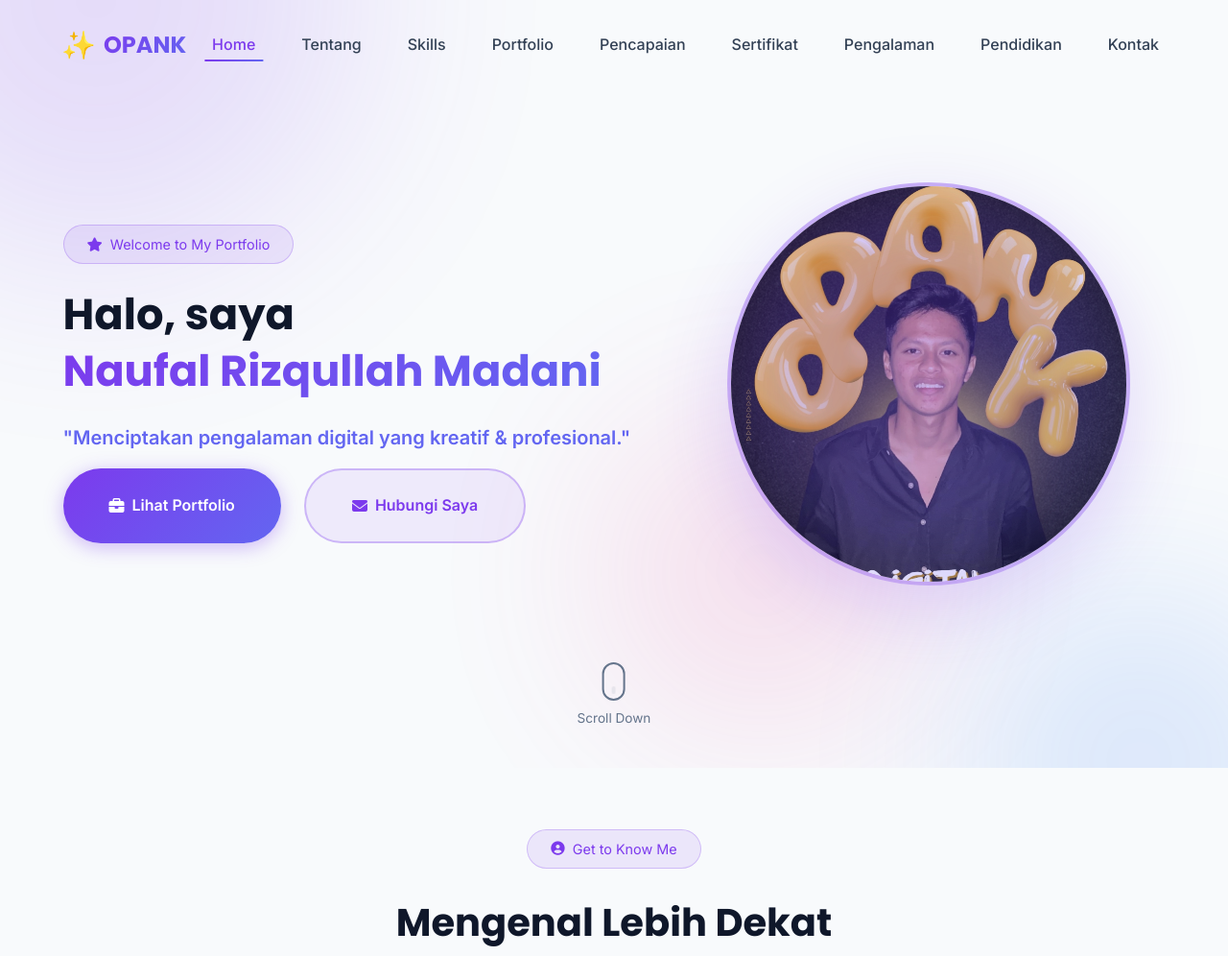
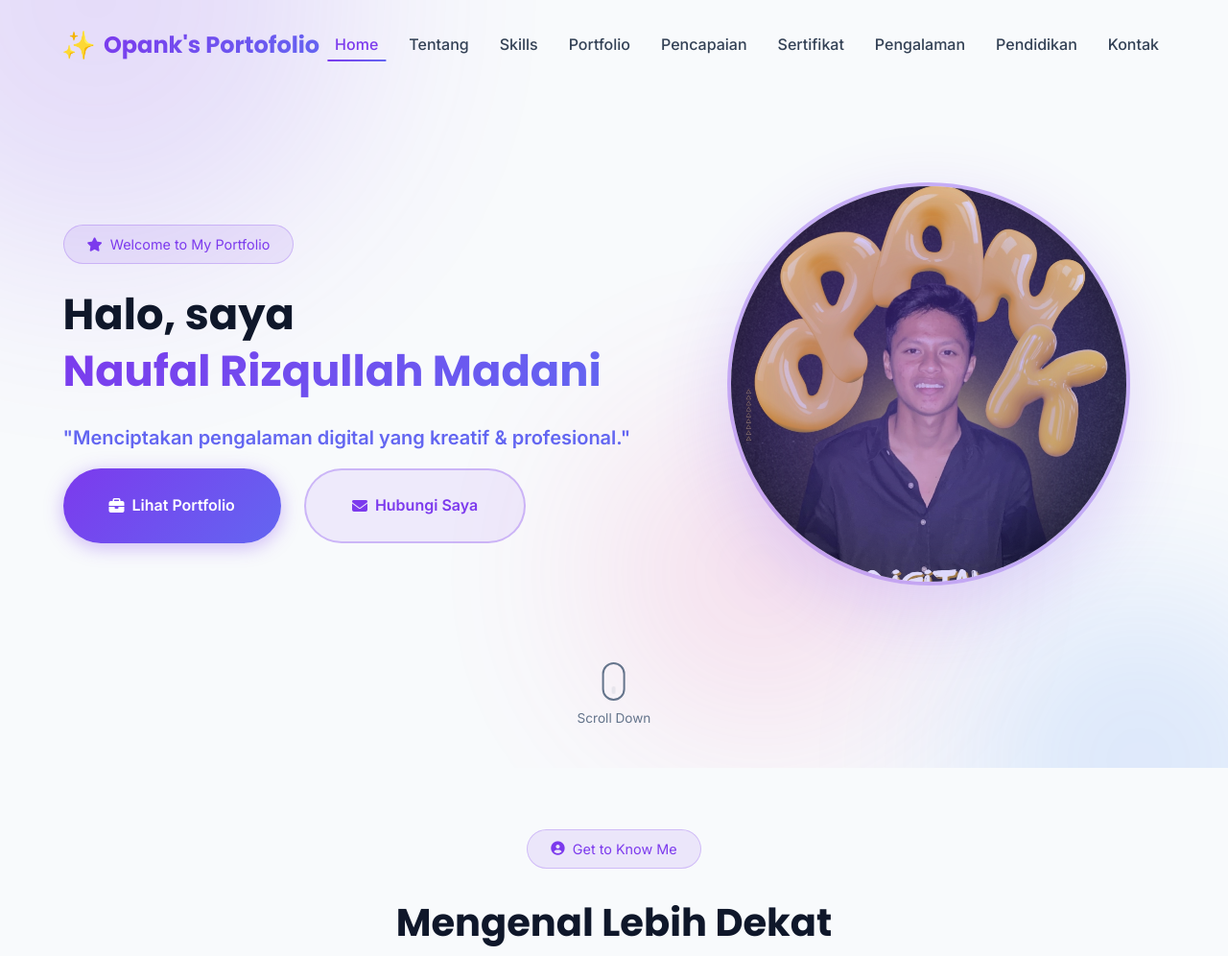
Before and after one commit to NaufalRM14/PortofolioOpankRM, a plain HTML site: page index.html in a window 1280 px wide. Shown: the top 996 px of the page at 96% size. Drawn offline with Linux system fonts and the light colour scheme.

Commit message:
update header

```diff
--- a/index.html
+++ b/index.html
@@ -22,7 +22,7 @@
         <div class="container nav-container">
             <div class="nav-brand">
                 <span class="brand-icon">✨</span>
-                <span class="brand-text">OPANK</span>
+                <span class="brand-text">Opank's Portofolio</span>
             </div>
             <button class="nav-toggle" id="navToggle">
                 <span></span>
@@ -641,7 +641,7 @@
                             Berpartisipasi dalam Uji Kemahiran Berbahasa Indonesia dan mendapatkan peringkat "Madya".
                         </p>
                     </div>
-            </div>
+                </div>
                 <div class="timeline-item animate-on-scroll">
                     <div class="timeline-marker"></div>
                     <div class="timeline-content glass-card">
@@ -654,7 +654,7 @@
                             bidang Social Media Marketing.
                         </p>
                     </div>
-                    </div>
+                </div>
                 <div class="timeline-item animate-on-scroll">
                     <div class="timeline-marker"></div>
                     <div class="timeline-content glass-card">
@@ -663,7 +663,8 @@
                         </div>
                         <h3>Business Case Competition (MANIFEST 2024)</h3>
                         <p>
-                           Berpartisipasi dalam kompetisi tingkat nasional "Business Case Competition" pada ajang MANIFEST 2024 yang diselenggarakan oleh ITS Surabaya.
+                            Berpartisipasi dalam kompetisi tingkat nasional "Business Case Competition" pada ajang
+                            MANIFEST 2024 yang diselenggarakan oleh ITS Surabaya.
                         </p>
                     </div>
                 </div>
@@ -701,7 +702,8 @@
                         </div>
                         <h3>Workshop UI/UX + AI (Dunia Coding)</h3>
                         <p>
-                            Menyelesaikan pelatihan intensif selama 4 jam pembelajaran yang berfokus pada perancangan Landing Page untuk sektor Edu-Tech.
+                            Menyelesaikan pelatihan intensif selama 4 jam pembelajaran yang berfokus pada perancangan
+                            Landing Page untuk sektor Edu-Tech.
                         </p>
                     </div>
                 </div>
--- a/styles.css
+++ b/styles.css
@@ -96,6 +96,23 @@ body {
     font-family: var(--font-heading);
     font-size: 1.5rem;
     font-weight: 700;
+    /* Tambahkan dua baris di bawah ini */
+    white-space: nowrap;
+    /* Mencegah teks patah menjadi dua baris */
+    flex-shrink: 0;
+    /* Mencegah brand menciut saat menu navigasi lebar */
+}
+
+/* Tambahkan sedikit penyesuaian untuk layar sangat kecil */
+@media (max-width: 480px) {
+    .nav-brand {
+        font-size: 1.2rem;
+        /* Mengecilkan font sedikit agar tidak memakan tempat */
+    }
+
+    .brand-icon {
+        font-size: 1.4rem;
+    }
 }
 
 .brand-icon {
@@ -111,8 +128,10 @@ body {
 
 .nav-menu {
     display: flex;
-    gap: var(--spacing-lg);
+    gap: 1rem;
+    /* Kurangi dari spacing-lg agar tidak terlalu lebar */
     list-style: none;
+    align-items: center;
 }
 
 .nav-link {
```
